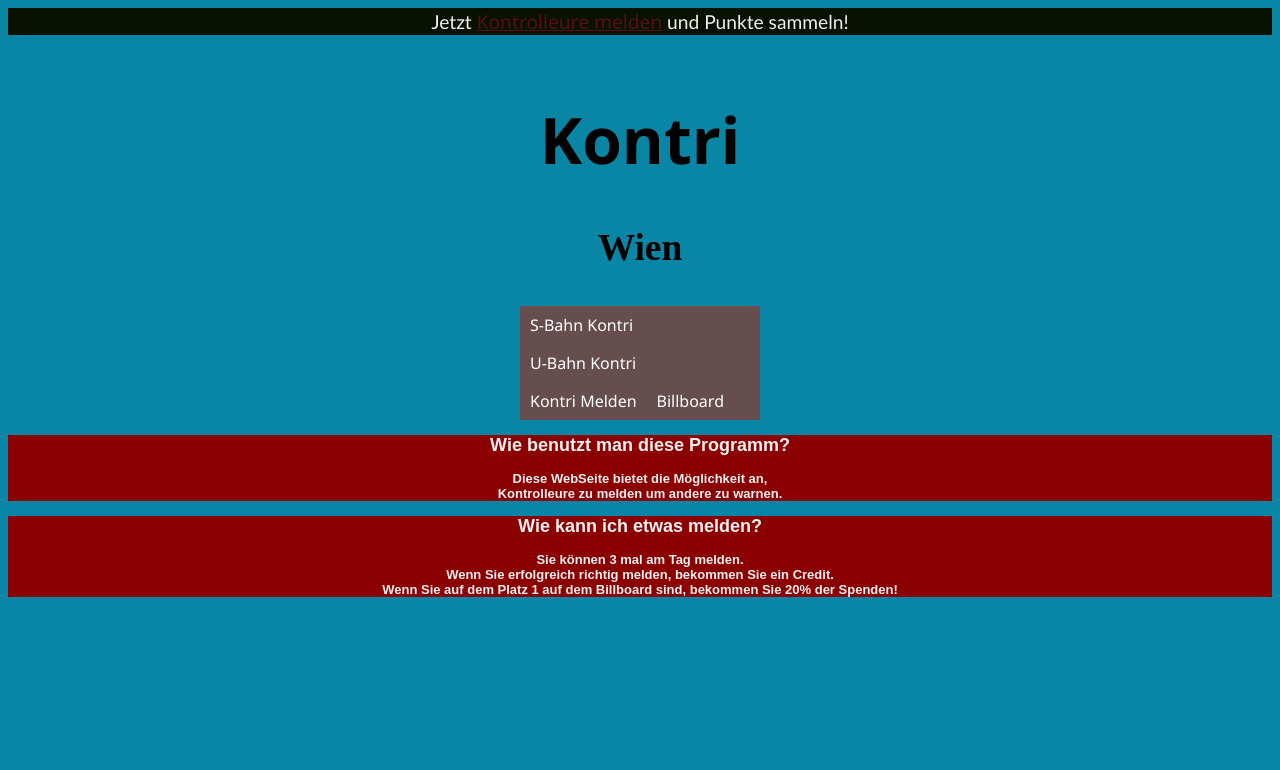
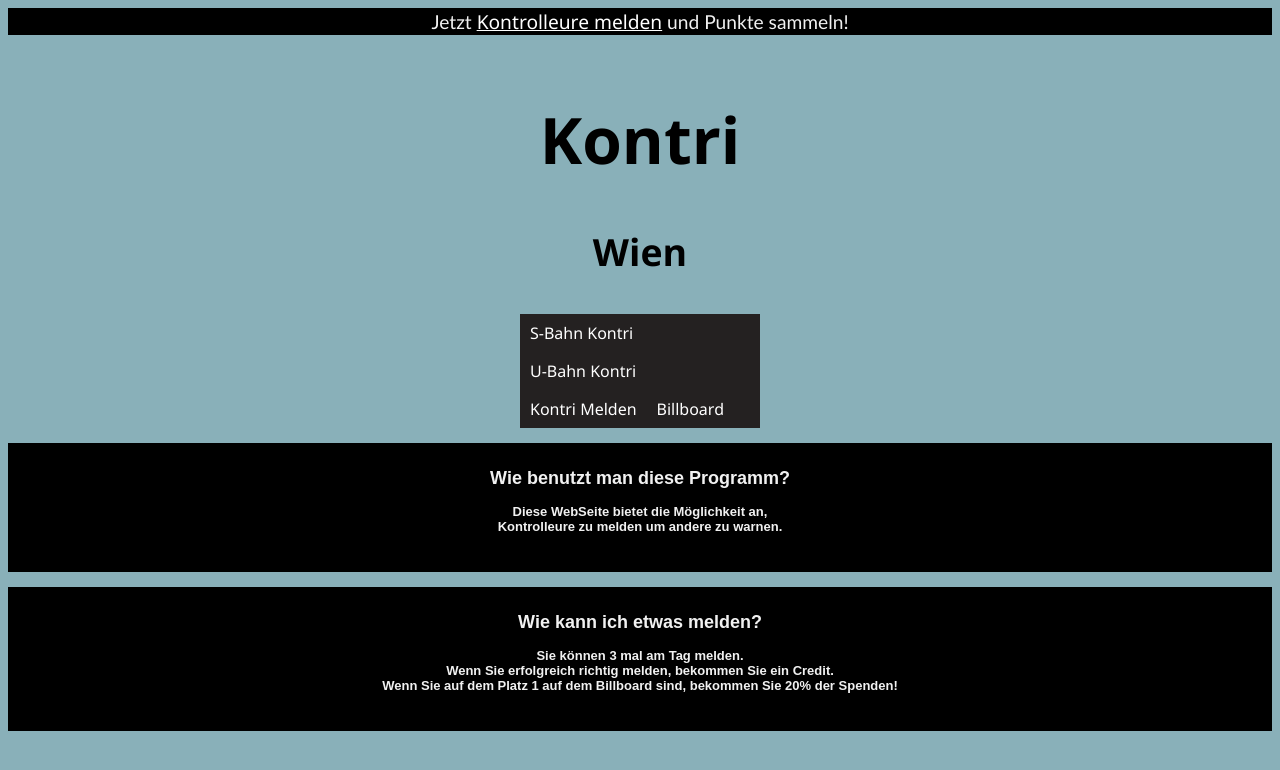
Before and after one commit to htlcoding/kontriporter, a PHP site: page / in a window 1280 px wide. Shown: the top 770 px of the page. Run offline with PHP 8.4, Linux system fonts and the light colour scheme; some libraries are stand-ins or nearby versions.

Commit message:
Update sytlesheet.css
Design edited, formatet

```diff
--- a/sytlesheet.css
+++ b/sytlesheet.css
@@ -1,19 +1,40 @@
-h1 { font-family: 'Segoe UI', Tahoma, Geneva, Verdana, sans-serif;}
-Table, th, td {
+h1 {
+  font-family: 'Segoe UI', Tahoma, Geneva, Verdana, sans-serif;
+}
+
+Table,
+th,
+td {
   border: thin solid rgba(0, 0, 0, 0.836);
 }
- th {font-family: 'Lucida Sans', 'Lucida Sans Regular', 'Lucida Grande', 'Lucida Sans Unicode', Geneva, Verdana, sans-serif;}
- td {font-family: Cambria, Cochin, Georgia, Times, 'Times New Roman', serif;}
- #drei {float: left; background-color: darkgray; margin-top: 10px; border: 1px solid; padding: 10px;}
- body{background-color: rgb(9, 134, 165);}
- a {color: rgb(255, 255, 255); font-family: 'Segoe UI', Tahoma, Geneva, Verdana, sans-serif;}
-p {font-family: 'Gill Sans', 'Gill Sans MT', Calibri, 'Trebuchet MS', sans-serif;}
+
+th {
+  font-family: 'Lucida Sans', 'Lucida Sans Regular', 'Lucida Grande', 'Lucida Sans Unicode', Geneva, Verdana, sans-serif;
+}
+
+td {
+  font-family: Cambria, Cochin, Georgia, Times, 'Times New Roman', serif;
+}
+
+body {
+  background-color: rgb(137, 176, 185);
+}
+
+a {
+  color: rgb(255, 255, 255);
+  font-family: 'Segoe UI', Tahoma, Geneva, Verdana, sans-serif;
+}
+
+p {
+  font-family: 'Gill Sans', 'Gill Sans MT', Calibri, 'Trebuchet MS', sans-serif;
+}
+
 ul {
   list-style-type: none;
   margin: 0;
   padding: 0;
   overflow: hidden;
-    background-color: rgb(102, 78, 78);
+  background-color: rgb(36, 33, 33);
   align-content: center;
 }
 
@@ -21,15 +42,18 @@
   float: left;
 }
 
-    li a, .dropbtn {
+li a,
+.dropbtn {
   display: inline-block;
-    color: white;
+  color: rgb(255, 255, 255);
   text-align: center;
   padding: 8px 10px;
   text-decoration: none;
+  outline: white;
 }
 
-    li a:hover, .dropdown:hover .dropbtn {
+li a:hover,
+.dropdown:hover .dropbtn {
   background-color: rgb(201, 175, 175);
   align-content: center;
 }
@@ -38,31 +62,79 @@
   display: inline-block;
   align-self: center;
 }
-     #leiste{color: #f1f1f1; background-color: rgb(8, 17, 2); font-family:'Trebuchet MS', 'Lucida Sans Unicode', 'Lucida Grande', 'Lucida Sans', Arial, sans-serif; font-size: larger; text-align: center;}
-    .dropdown-content a:hover {background-color: #f1f1f1; }
+
+#leiste {
+  color: #f1f1f1;
+  background-color: rgb(0, 0, 0);
+  font-family: 'Trebuchet MS', 'Lucida Sans Unicode', 'Lucida Grande', 'Lucida Sans', Arial, sans-serif;
+  font-size: larger;
+  text-align: center;
+}
+
+.dropdown-content a:hover {
+  background-color: #f1f1f1;
+}
 
 .dropdown:hover .dropdown-content {
   display: block;
 }
-    #zwei {margin-top: 5px; font-size: xx-large;}
-    #neun {font-family: 'Trebuchet MS', 'Lucida Sans Unicode', 'Lucida Grande', 'Lucida Sans', Arial, sans-serif; color: #f1f1f1;}
-    ul {width: 15em; margin: 0 auto;}
-    .Überschrift {font-size: large; font-family: sans-serif, Times, serif; color: #f1f1f1;}
-    .Text{font-size: small; font-family: Arial, Helvetica, sans-serif; color: #f1f1f1;}
-    .textfeld{background-color: darkred; text-align: center;}
-    a {text-align: right; color: rgb(88, 15, 15);}
+
+#underline {
+  font-family: 'Segoe UI', Tahoma, Geneva, Verdana, sans-serif;
+}
+
+#zwei {
+  font-size: xx-large;
+}
+
+ul {
+  width: 15em;
+  margin: 0 auto;
+}
+
+.Überschrift {
+  font-size: large;
+  font-family: sans-serif, Times, serif;
+  color: #f1f1f1;
+  padding-top: 2%;
+}
+
+.Text {
+  font-size: small;
+  font-family: Arial, Helvetica, sans-serif;
+  color: #f1f1f1;
+  padding-bottom: 3%;
+}
+
+.textfeld {
+  background-color: rgb(0, 0, 0);
+  text-align: center;
+}
+
+a {
+  text-align: right;
+  color: rgb(255, 255, 255);
+}
+
 .fünf {
   display: inline-block;
 }
-#link {padding-bottom: 12px;}
+
+#link {
+  padding-bottom: 12px;
+}
+
 .list {
   border-collapse: collapse;
   margin: 25px 0;
   font-size: 0.9em;
-  font-family: sans-serif;
+  font-family: Arial, Helvetica, sans-serif;
   min-width: 400px;
   box-shadow: 0 0 20px rgba(0, 0, 0, 0.15);
   background-color: gainsboro;
-  text-align:center;
+  text-align: center;
 }
-#header{color: red;}
+
+#header {
+  color: rgb(122, 82, 82);
+}
```
Lines whose indentation alone changed are shown as unchanged.
